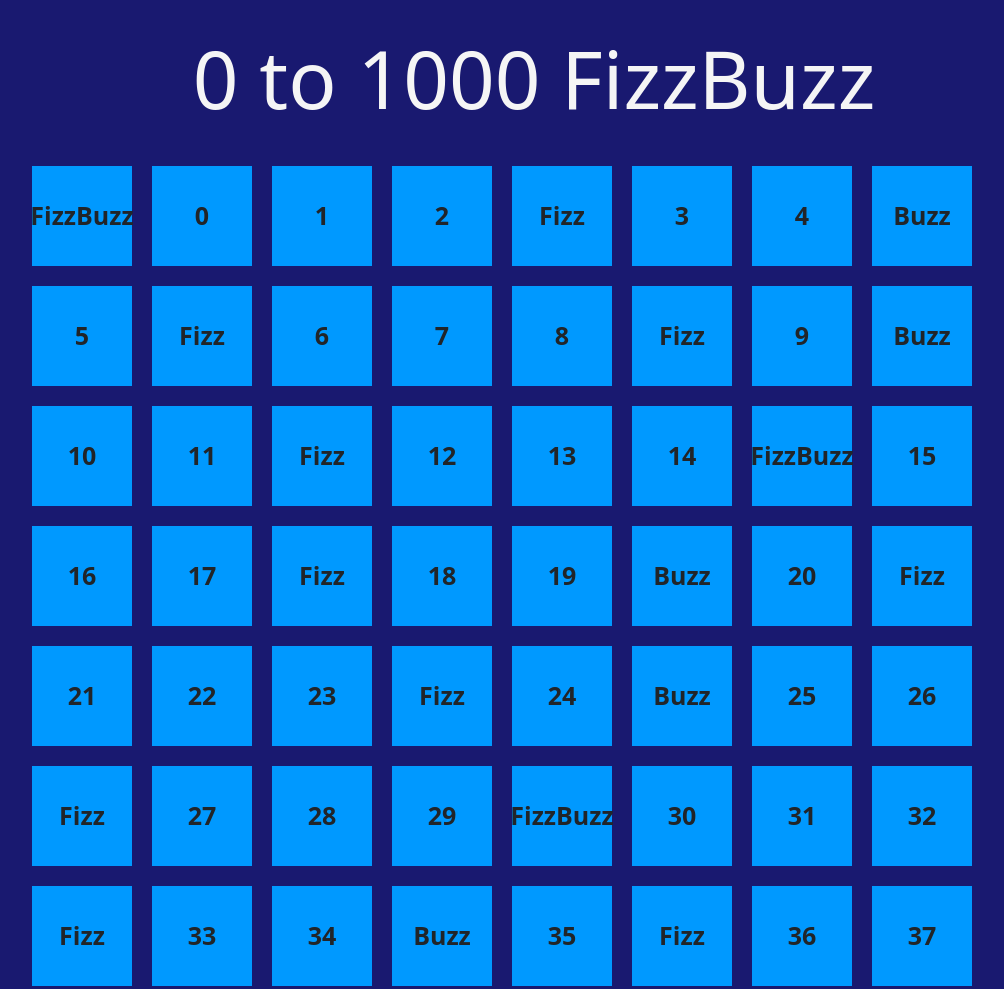
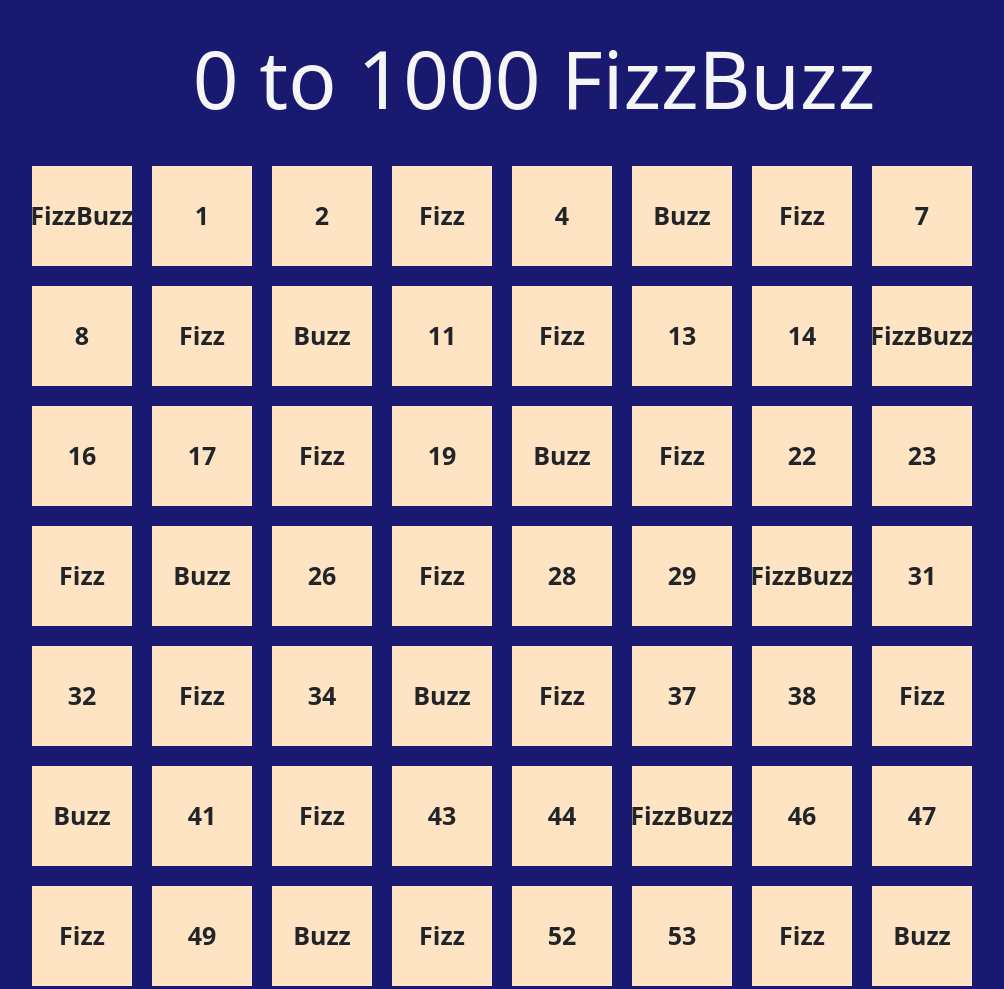
Before and after one commit to paulcastr0/js-fizzbuzz, a plain HTML site: page index.html in a window 1280 px wide. Shown: the top 989 px of the page, without its empty margins (106-1110 px from the left). Drawn offline with nearby package versions, Linux system fonts and the light colour scheme.

Commit message:
Modifica Codice js e css

```diff
--- a/script.js
+++ b/script.js
@@ -1,6 +1,6 @@
 let mainContainer = document.querySelector(".my-container");
 
-for (let i = 0; i <= 1000; i++) {
+for (let i = 0; i <= 100; i++) {
 
     if ((i % 3 == 0) && (i % 5 == 0)) {
         mainContainer.innerHTML += '<div class ="square"><p>FizzBuzz</p></div>';
@@ -11,6 +11,7 @@ for (let i = 0; i <= 1000; i++) {
     else if (i % 5 == 0) {
         mainContainer.innerHTML += '<div class ="square"><p>Buzz</p></div>';
     }
+    else
 
     mainContainer.innerHTML += '<div class ="square">' + i + '</p></div>';
 }
--- a/style.css
+++ b/style.css
@@ -27,7 +27,7 @@ body {
     width: 100px;
     font-weight: 700;
     font-size: 25px;
-    background-color: rgb(0, 153, 255);
+    background-color: bisque;
     margin: 10px;
 }
 
```
